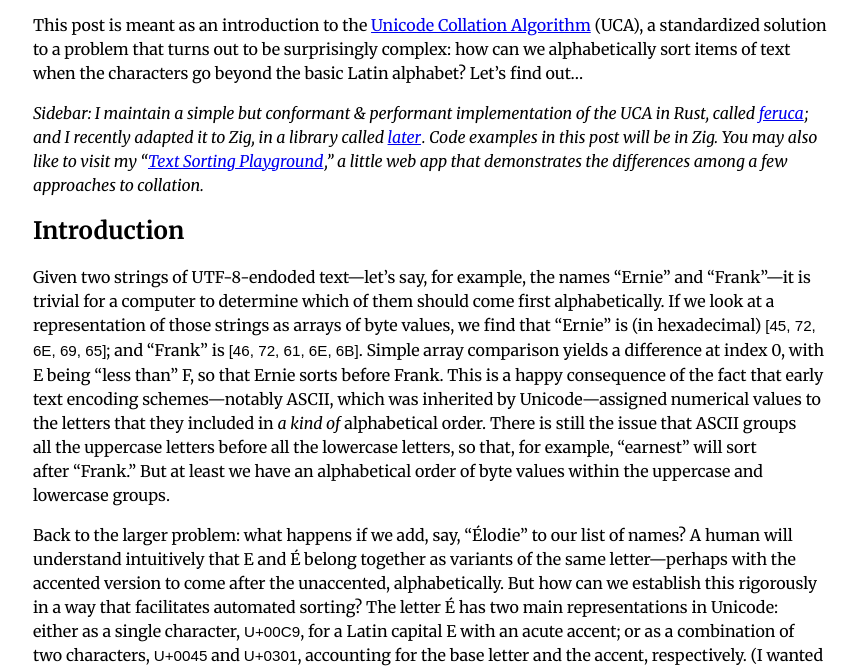
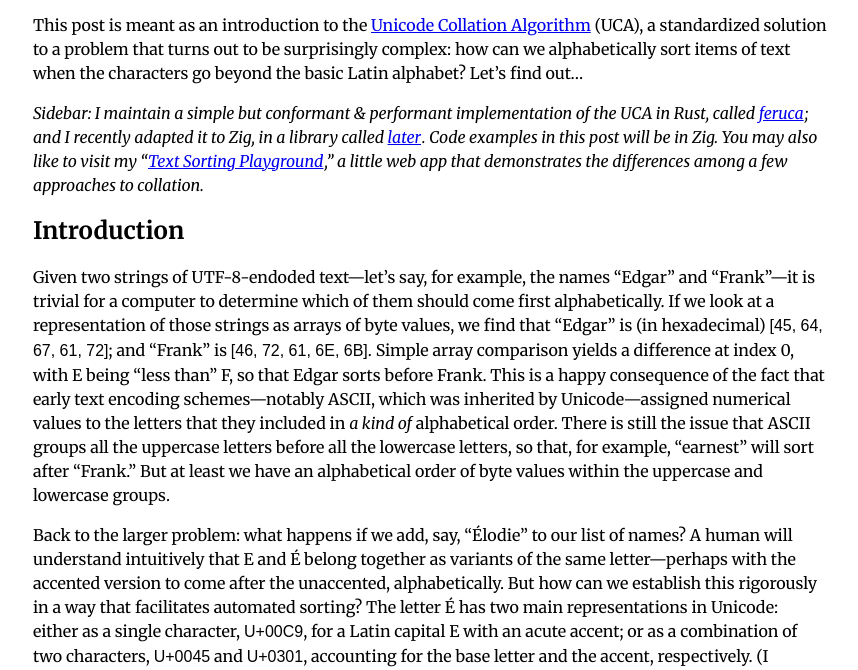
Before and after one commit to theodore-s-beers/collation-for-dummies, a plain HTML site: page index.html in a window 1280 px wide. Shown: the part 123-793 px from the top of the page, without its empty margins (210-1068 px from the left). Drawn offline with Linux system fonts and the light colour scheme; a web font is replaced by a local one.

Commit message:
Use a better example

```diff
--- a/index.html
+++ b/index.html
@@ -271,12 +271,12 @@
     <h2 id="introduction">Introduction</h2>
     <p>
       Given two strings of UTF-8-endoded text—let’s say, for example, the names
-      “Ernie” and “Frank”—it is trivial for a computer to determine which of
+      “Edgar” and “Frank”—it is trivial for a computer to determine which of
       them should come first alphabetically. If we look at a representation of
-      those strings as arrays of byte values, we find that “Ernie” is (in
-      hexadecimal) <code>[45, 72, 6E, 69, 65]</code>; and “Frank” is
+      those strings as arrays of byte values, we find that “Edgar” is (in
+      hexadecimal) <code>[45, 64, 67, 61, 72]</code>; and “Frank” is
       <code>[46, 72, 61, 6E, 6B]</code>. Simple array comparison yields a
-      difference at index 0, with E being “less than” F, so that Ernie sorts
+      difference at index 0, with E being “less than” F, so that Edgar sorts
       before Frank. This is a happy consequence of the fact that early text
       encoding schemes—notably ASCII, which was inherited by Unicode—assigned
       numerical values to the letters that they included in
@@ -297,7 +297,7 @@
       combination of two characters, <code>U+0045</code> and
       <code>U+0301</code>, accounting for the base letter and the accent,
       respectively. (I wanted to bring up the “decomposed representation” as
-      early as possible in this post, since that is the form that we generally
+      early as possible in this post, since it is the form that we generally
       want for Unicode sorting/collation. More on this later…)
     </p>
     <p>
--- a/styles.css
+++ b/styles.css
@@ -7,7 +7,6 @@ body {
 
 code {
   font-family: "Cascadia Code", sans-serif;
-  font-size: 0.95rem;
 }
 
 div.sourceCode {
```
Also changed, not shown: 1 other file.
